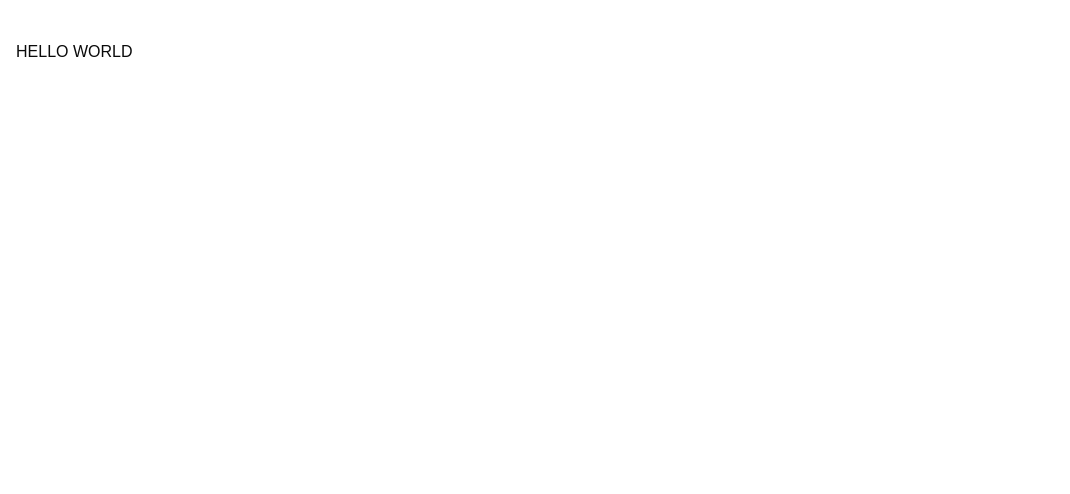
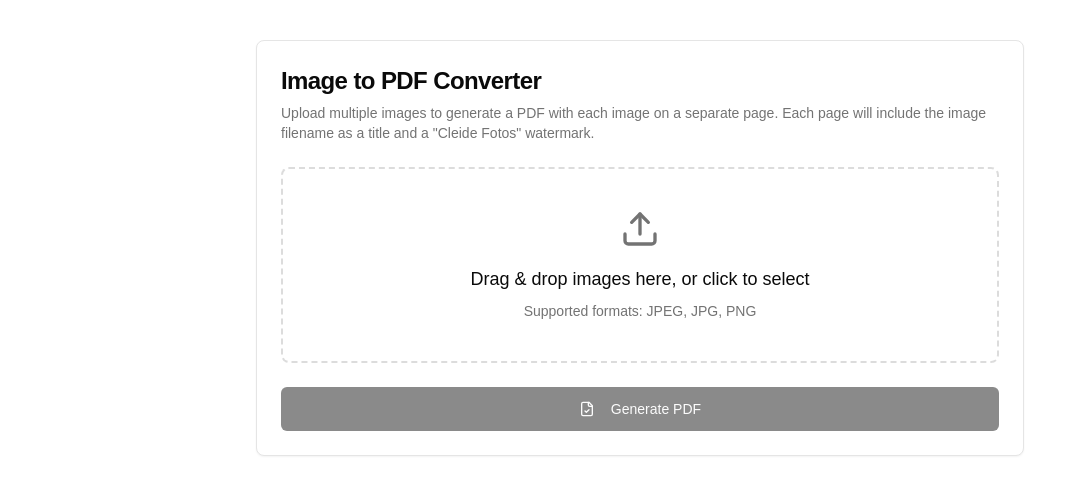
Before and after one commit to Cleysond10/images-to-pdf, a Next.js app: page / in a window 1280 px wide. Shown: the top 494 px of the page, without its empty margins (0-1070 px from the left). Built offline with nearby package versions, Linux system fonts and the light colour scheme.

Commit message:
feat: add image to file generator

```diff
--- a/app/page.tsx
+++ b/app/page.tsx
@@ -1,9 +1,278 @@
 "use client"
 
+import { useState } from "react"
+import { useDropzone } from "react-dropzone"
+import { PDFDocument, rgb, StandardFonts } from "pdf-lib"
+import { Button } from "@/components/ui/button"
+import { Card, CardContent, CardDescription, CardFooter, CardHeader, CardTitle } from "@/components/ui/card"
+import { Progress } from "@/components/ui/progress"
+import { Upload, FileImage, FileCheck, Loader2 } from "lucide-react"
+
 export default function ImageToPDFConverter() {
+  const [files, setFiles] = useState<File[]>([])
+  const [isGenerating, setIsGenerating] = useState(false)
+  const [progress, setProgress] = useState(0)
+
+  const { getRootProps, getInputProps, isDragActive } = useDropzone({
+    accept: {
+      "image/jpeg": [".jpg", ".jpeg"],
+      "image/png": [".png"],
+    },
+    onDrop: (acceptedFiles) => {
+      setFiles((prev) => [...prev, ...acceptedFiles])
+    },
+  })
+
+  const handleRemoveFile = (index: number) => {
+    setFiles((prev) => prev.filter((_, i) => i !== index))
+  }
+
+  // Function to convert image file to data URL
+  const fileToDataUrl = (file: File): Promise<string> => {
+    return new Promise((resolve, reject) => {
+      const reader = new FileReader()
+      reader.onload = () => resolve(reader.result as string)
+      reader.onerror = reject
+      reader.readAsDataURL(file)
+    })
+  }
+
+  // Function to resize image using Canvas
+  const resizeImage = (dataUrl: string, maxWidth = 1600, maxHeight = 1200): Promise<string> => {
+    return new Promise((resolve) => {
+      const img = new Image()
+      img.crossOrigin = "anonymous"
+      img.onload = () => {
+        // Calculate new dimensions
+        let width = img.width
+        let height = img.height
+
+        if (width > maxWidth || height > maxHeight) {
+          const ratio = Math.min(maxWidth / width, maxHeight / height)
+          width = width * ratio
+          height = height * ratio
+        }
+
+        // Create canvas and draw resized image
+        const canvas = document.createElement("canvas")
+        canvas.width = width
+        canvas.height = height
+        const ctx = canvas.getContext("2d")
+        ctx?.drawImage(img, 0, 0, width, height)
+
+        // Convert to data URL
+        resolve(canvas.toDataURL("image/jpeg", 0.8))
+      }
+      img.src = dataUrl
+    })
+  }
+
+  // Function to add watermark to image
+  const addWatermark = (dataUrl: string, watermarkText: string): Promise<string> => {
+    return new Promise((resolve) => {
+      const img = new Image()
+      img.crossOrigin = "anonymous"
+      img.onload = () => {
+        const canvas = document.createElement("canvas")
+        canvas.width = img.width
+        canvas.height = img.height
+        const ctx = canvas.getContext("2d")
+
+        // Draw original image
+        ctx?.drawImage(img, 0, 0)
+
+        // Add watermark
+        if (ctx) {
+          // Calculate font size based on image width
+          // Make it large enough to span across the image horizontally
+          const fontSize = Math.floor((img.width / watermarkText.length) * 1.6)
+
+          ctx.font = `bold ${fontSize}px Arial`
+          ctx.fillStyle = "rgba(200, 200, 200, 0.5)"
+          ctx.textAlign = "center"
+          ctx.textBaseline = "middle"
+
+          // Draw text in the center of the image (horizontally)
+          ctx.fillText(watermarkText, img.width / 2, img.height / 2)
+        }
+
+        // Convert to data URL
+        resolve(canvas.toDataURL("image/png", 0.8))
+      }
+      img.src = dataUrl
+    })
+  }
+
+  // Function to remove file extension from filename
+  const removeFileExtension = (filename: string): string => {
+    const lastDotIndex = filename.lastIndexOf(".")
+    if (lastDotIndex === -1) return filename
+    return filename.substring(0, lastDotIndex)
+  }
+
+  const handleGeneratePDF = async () => {
+    if (files.length === 0) return
+
+    setIsGenerating(true)
+    setProgress(0)
+
+    try {
+      // Create a new PDF document
+      const pdfDoc = await PDFDocument.create()
+
+      // Get the default font
+      const font = await pdfDoc.embedFont(StandardFonts.Helvetica)
+
+      // Process each file
+      for (let i = 0; i < files.length; i++) {
+        const file = files[i]
+
+        // Update progress
+        setProgress((i / files.length) * 90)
+
+        // Convert file to data URL
+        const dataUrl = await fileToDataUrl(file)
+
+        // Resize image
+        const resizedDataUrl = await resizeImage(dataUrl)
+
+        // Add watermark
+        const watermarkedDataUrl = await addWatermark(resizedDataUrl, "Cleide Fotos")
+
+        // Convert data URL to Uint8Array for pdf-lib
+        const base64Data = watermarkedDataUrl.split(",")[1]
+        const imageBytes = Uint8Array.from(atob(base64Data), (c) => c.charCodeAt(0))
+
+        // Embed the image in the PDF
+        const image = await pdfDoc.embedPng(imageBytes)
+
+        // Add a new page with appropriate dimensions
+        const { width, height } = image.scale(1)
+        const page = pdfDoc.addPage([width + 100, height + 150])
+
+        // Draw the image
+        page.drawImage(image, {
+          x: 50,
+          y: 100, // Position higher to leave space for filename at bottom
+          width,
+          height,
+        })
+
+        // Add the filename as title (without extension)
+        const fileName = removeFileExtension(file.name)
+        const titleFontSize = 28
+        const titleWidth = font.widthOfTextAtSize(fileName, titleFontSize)
+        page.drawText(fileName, {
+          x: (page.getWidth() - titleWidth) / 2,
+          y: 50, // Position at bottom of page
+          size: titleFontSize,
+          font,
+          color: rgb(0, 0, 0),
+        })
+      }
+
+      // Save the PDF
+      const pdfBytes = await pdfDoc.save()
+      setProgress(100)
+
+      // Create download link
+      const blob = new Blob([pdfBytes], { type: "application/pdf" })
+      const url = URL.createObjectURL(blob)
+      const link = document.createElement("a")
+      link.href = url
+      link.download = "images.pdf"
+      document.body.appendChild(link)
+      link.click()
+      document.body.removeChild(link)
+      URL.revokeObjectURL(url)
+    } catch (error) {
+      console.error("Error generating PDF:", error)
+    } finally {
+      setIsGenerating(false)
+    }
+  }
+
   return (
     <div className="container mx-auto py-10 px-4">
-      HELLO WORLD
+      <Card className="w-full max-w-3xl mx-auto">
+        <CardHeader>
+          <CardTitle className="text-2xl">Image to PDF Converter</CardTitle>
+          <CardDescription>
+            Upload multiple images to generate a PDF with each image on a separate page. Each page will include the
+            image filename as a title and a "Cleide Fotos" watermark.
+          </CardDescription>
+        </CardHeader>
+        <CardContent className="space-y-6">
+          <div
+            {...getRootProps()}
+            className={`border-2 border-dashed rounded-lg p-10 text-center cursor-pointer transition-colors ${
+              isDragActive ? "border-primary bg-primary/5" : "border-muted-foreground/25 hover:border-primary/50"
+            }`}
+          >
+            <input {...getInputProps()} />
+            <Upload className="w-10 h-10 mx-auto mb-4 text-muted-foreground" />
+            <p className="text-lg font-medium">
+              {isDragActive ? "Drop the images here" : "Drag & drop images here, or click to select"}
+            </p>
+            <p className="text-sm text-muted-foreground mt-2">Supported formats: JPEG, JPG, PNG</p>
+          </div>
+
+          {files.length > 0 && (
+            <div className="space-y-4">
+              <h3 className="font-medium">Selected Images ({files.length})</h3>
+              <div className="max-h-60 overflow-y-auto space-y-2 pr-2">
+                {files.map((file, index) => (
+                  <div key={index} className="flex items-center justify-between p-3 bg-muted rounded-md">
+                    <div className="flex items-center space-x-3">
+                      <FileImage className="w-5 h-5 text-primary" />
+                      <div className="truncate max-w-[200px] sm:max-w-[400px]">{file.name}</div>
+                      <div className="text-xs text-muted-foreground">{(file.size / 1024 / 1024).toFixed(2)} MB</div>
+                    </div>
+                    <Button
+                      variant="ghost"
+                      size="sm"
+                      onClick={() => handleRemoveFile(index)}
+                      className="text-destructive hover:text-destructive"
+                    >
+                      Remove
+                    </Button>
+                  </div>
+                ))}
+              </div>
+            </div>
+          )}
+
+          {isGenerating && (
+            <div className="space-y-2">
+              <div className="flex justify-between text-sm">
+                <span>Generating PDF...</span>
+                <span>{Math.round(progress)}%</span>
+              </div>
+              <Progress value={progress} />
+            </div>
+          )}
+        </CardContent>
+        <CardFooter>
+          <Button
+            className="w-full"
+            size="lg"
+            onClick={handleGeneratePDF}
+            disabled={files.length === 0 || isGenerating}
+          >
+            {isGenerating ? (
+              <>
+                <Loader2 className="mr-2 h-4 w-4 animate-spin" />
+                Generating PDF...
+              </>
+            ) : (
+              <>
+                <FileCheck className="mr-2 h-5 w-5" />
+                Generate PDF
+              </>
+            )}
+          </Button>
+        </CardFooter>
+      </Card>
     </div>
   )
 }
```
